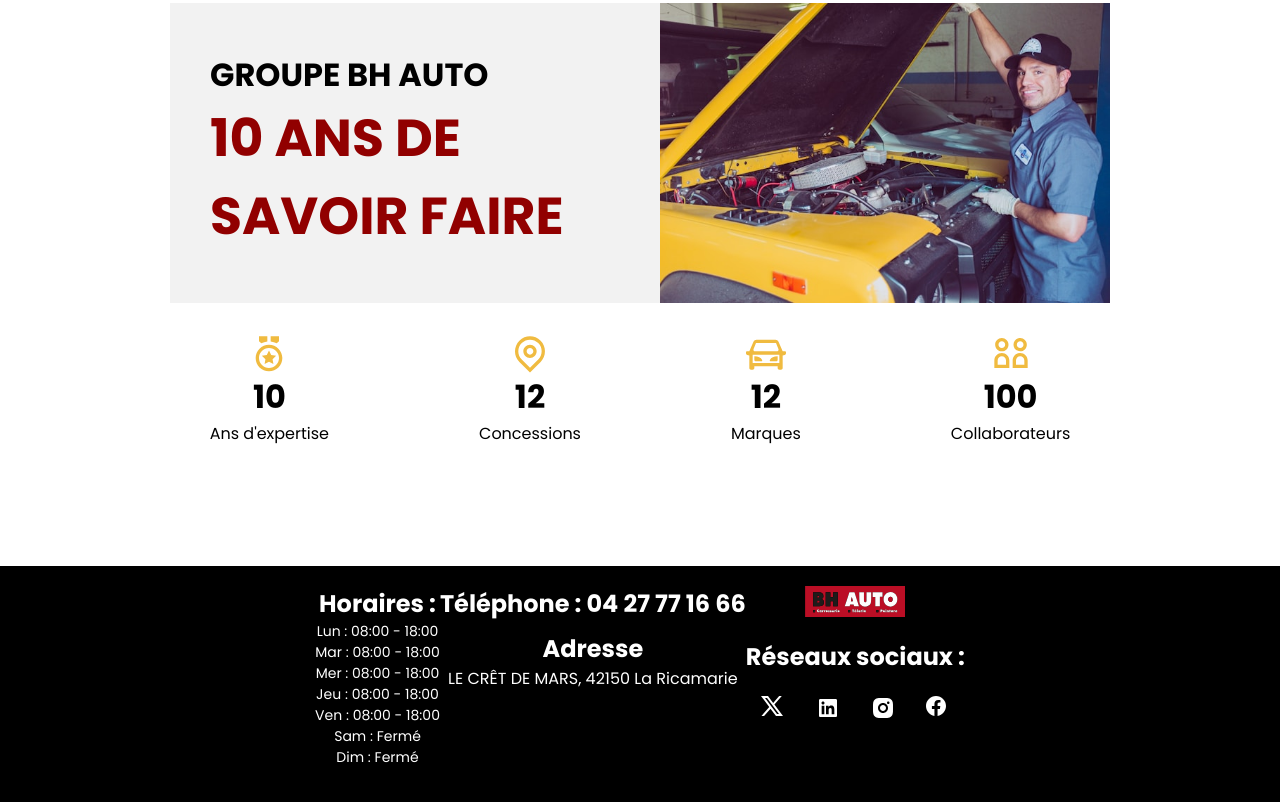
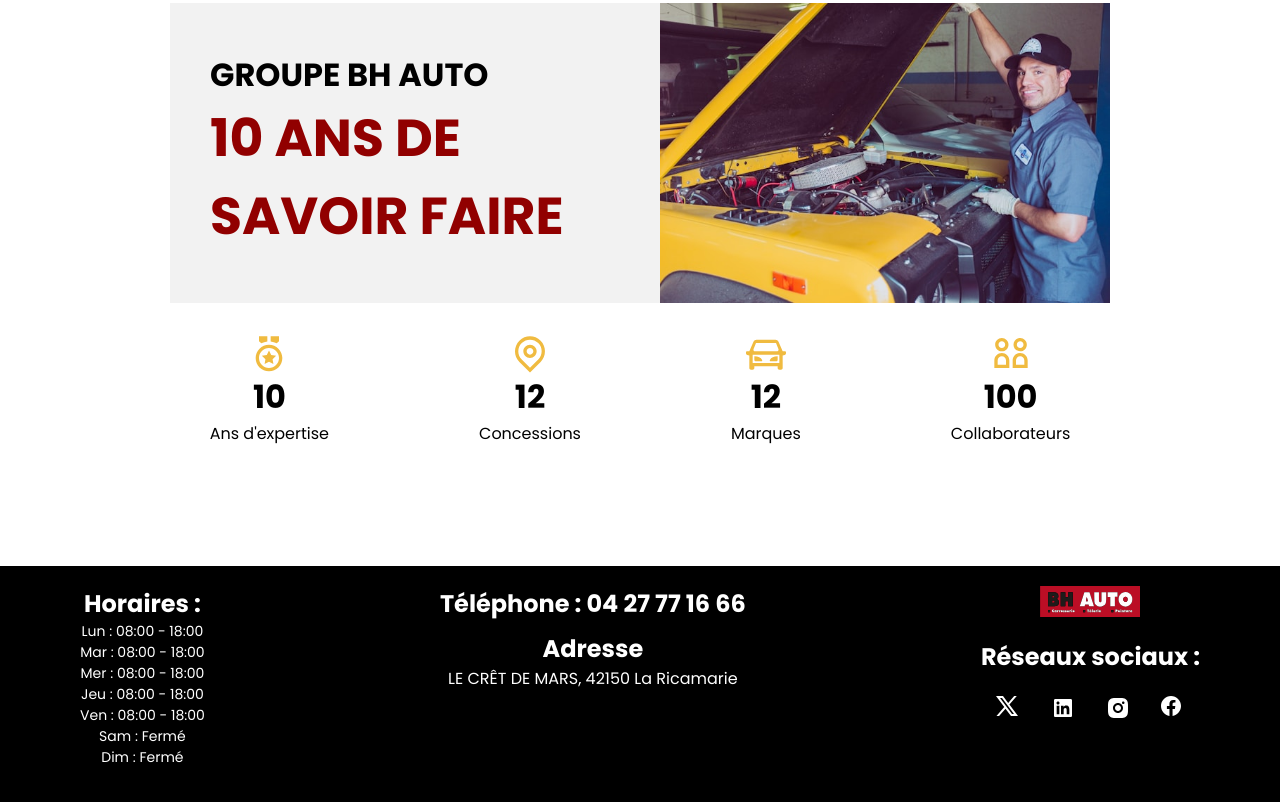
Before and after one commit to Mouhamad-A/Site, a plain HTML site: page index.html in a window 1280 px wide. Shown: the part 523-1325 px from the top of the page. Drawn offline with Linux system fonts and the light colour scheme.

Commit message:
commit 10

```diff
--- a/css/sections_index/footer.css
+++ b/css/sections_index/footer.css
@@ -11,8 +11,8 @@
     width: 100%;
     max-width: 1120px;
     display: flex;
-    justify-content: center;
-    align-items: start;
+    justify-content: space-between;
+    align-items: flex-start;
     padding: 0 10px;
     flex-wrap: wrap;
 }
```
